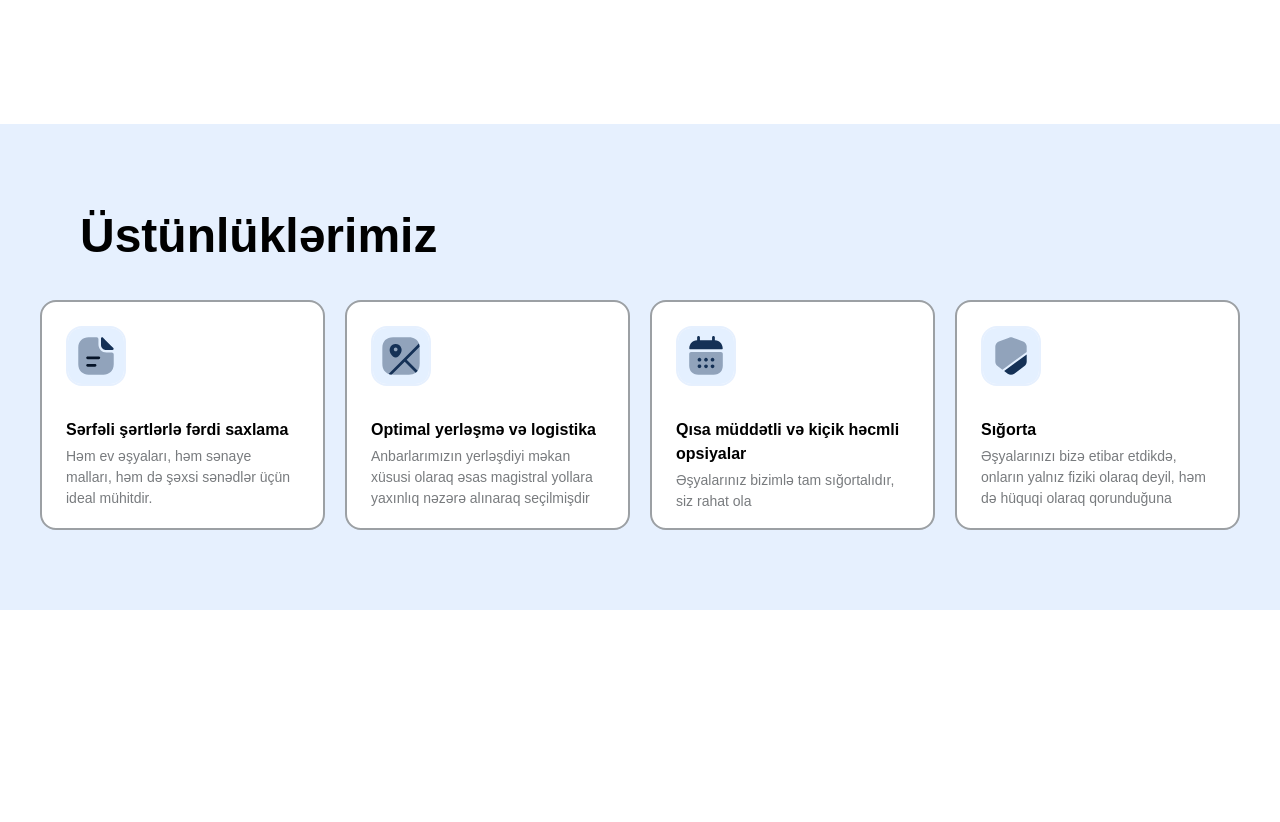
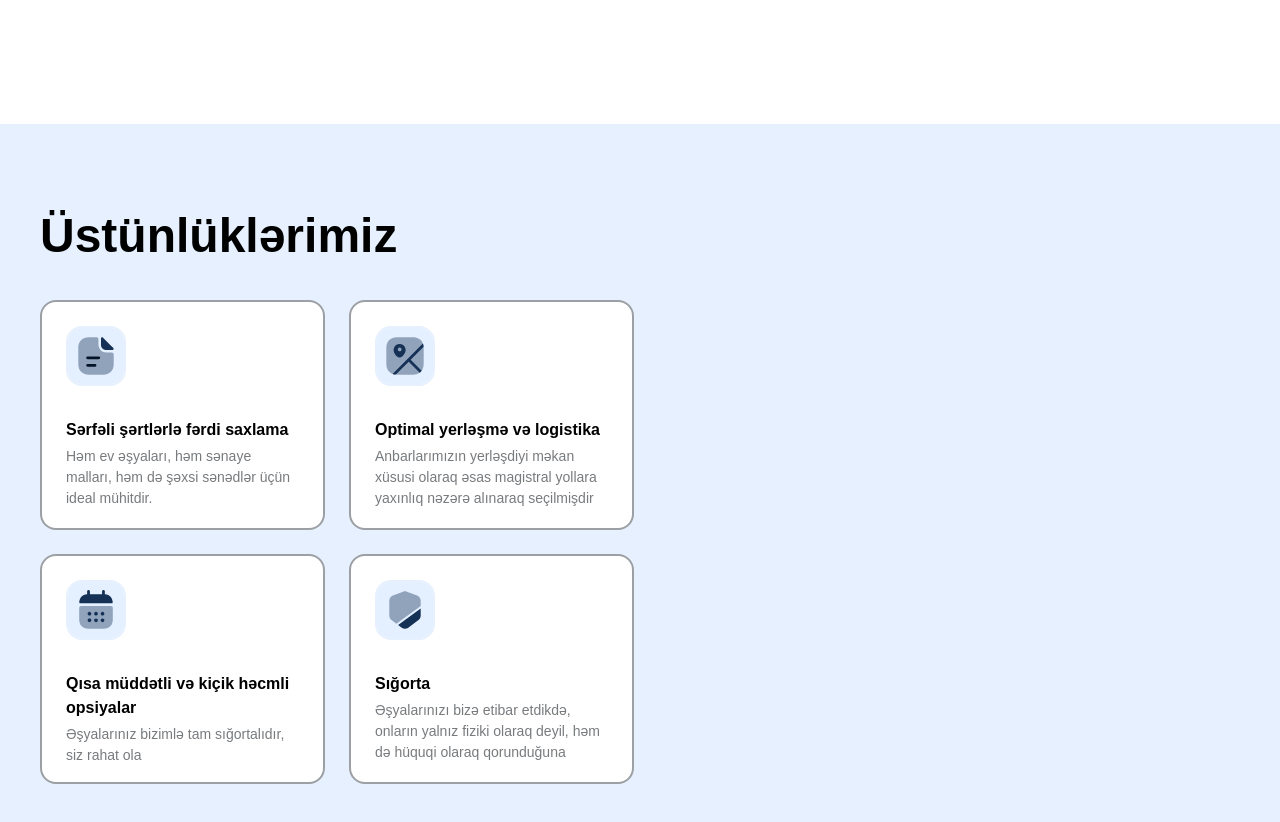
Before and after one commit to NeoNae27/anbar-site, a Next.js app: page / in a window 1280 px wide. Shown: the part 1500-2322 px from the top of the page. Before the commit the page ends 2110 px from the top, so only its background shows below. Built offline with nearby package versions, Linux system fonts and the light colour scheme.

Commit message:
Update Advantages layout

```diff
--- a/src/components/Cards/DefaultCard/DefaultCard.scss
+++ b/src/components/Cards/DefaultCard/DefaultCard.scss
@@ -1,7 +1,6 @@
 .card {
   &__container {
     display: flex;
-
     gap: 32px;
     flex-direction: column;
     border: 2px var(--color-gray-300) solid;
@@ -16,6 +15,10 @@
     @media (max-width: 1280px) {
       width: 285px;
       height: 230px;
+    }
+
+    @media (min-width: 375px) {
+       flex: 0 0 auto;
     }
   }
 
--- a/src/layout/Advantages/Advantages.jsx
+++ b/src/layout/Advantages/Advantages.jsx
@@ -1,29 +1,36 @@
 "use client";
 import "./Advantages.scss";
 import DefaultCard from "@/components/Cards/DefaultCard/DefaultCard";
-import SmallCard from "@/components/Cards/SmallCard/SmallCard.jsx";
 
 export default function Advantages() {
   const AdvantagesList = [
     {
       icon: "/icons/adv/doc.svg",
+      alt: "Doc icon",
+      ariaLabel: "Sərfəli şərtlərlə fərdi saxlama icon",
       title: "Sərfəli şərtlərlə fərdi saxlama",
       description:
         "Həm ev əşyaları, həm sənaye malları, həm də şəxsi sənədlər üçün ideal mühitdir.",
     },
     {
       icon: "/icons/adv/map.svg",
+      alt: "Map icon",
+      ariaLabel: "Optimal yerləşmə və logistika icon",
       title: "Optimal yerləşmə və logistika",
       description:
         "Anbarlarımızın yerləşdiyi məkan xüsusi olaraq əsas magistral yollara yaxınlıq nəzərə alınaraq seçilmişdir",
     },
     {
       icon: "/icons/adv/calenda.svg",
+      alt: "Calendar icon",
+      ariaLabel: "Qısa müddətli və kiçik həcmli opsiyalar иконка",
       title: "Qısa müddətli və kiçik həcmli opsiyalar",
       description: "Əşyalarınız bizimlə tam sığortalıdır, siz rahat ola ",
     },
     {
       icon: "/icons/adv/shield.svg",
+      alt: "Shield icon",
+      ariaLabel: "Sığorta icon",
       title: "Sığorta ",
       description:
         "Əşyalarınızı bizə etibar etdikdə, onların yalnız fiziki olaraq deyil, həm də hüquqi olaraq qorunduğuna",
@@ -31,22 +38,24 @@ export default function Advantages() {
   ];
 
   return (
-    <div className="advantages">
-      <div className="advantages-container">
-        <div className="advantages-header">
-          <h2 className="advantages-title">Üstünlüklərimiz</h2>
-        </div>
-        <div className="advantages-cards">
+    <section className="advantages" aria-labelledby="advantages-title">
+      <div className="advantages__container">
+        <header className="advantages__header">
+          <h2 className="advantages__title">Üstünlüklərimiz</h2>
+        </header>
+        <div className="advantages__cards">
           {AdvantagesList.map((advantage) => (
             <DefaultCard
               key={advantage.title}
               icon={advantage.icon}
+              alt={advantage.alt}
+              ariaLabel={advantage.ariaLabel}
               title={advantage.title}
               description={advantage.description}
             ></DefaultCard>
           ))}
         </div>
       </div>
-    </div>
+    </section>
   );
 }
--- a/src/layout/Advantages/Advantages.scss
+++ b/src/layout/Advantages/Advantages.scss
@@ -4,26 +4,66 @@
   align-items: center;
   flex-direction: column;
   width: 100%;
-  padding: 40px;
+  padding: 80px 40px;
   background-color: var(--color-first-100);
 
-  .advantages-container {
+  @media (max-width: 652px) {
+    padding: 0px 32px 64px;
+  }
+
+  // For x scroll without clipping
+  @media (width < 652px) {
+    padding: 0px;
+    padding-left: 32px;
+    gap: 0px;
+    padding-bottom: 32px;
+  }
+
+  &__container {
     display: flex;
     width: 100%;
+    gap: 32px;
     max-width: 1280px;
     flex-direction: column;
-    padding: 40px 0px;
-    gap: 32px;
+    justify-content: space-between;
+  }
+
+  &__header {
+    @media (max-width: 652px) {
+      padding: 64px 32px 0px 0px;
+    }
+
+    h2 {
+      @media (max-width: 652px) {
+        font-size: 2rem; // 32px
+        line-height: 3.25rem; // 52px
+        font-weight: 600;
+      }
+    }
+  }
+
+  &__cards {
+    display: flex;
+    flex-direction: row;
     justify-content: space-between;
 
-    h2 {
-        padding-left: 40px;
+    @media (width <= 1280px) {
+      display: grid;
+      grid-template-columns: 1fr 1fr;
+      grid-template-rows: 1fr 1fr;
+      gap: 24px;
+      width: fit-content;
     }
 
-    .advantages-cards {
+    @media (width < 652px) {
+      width: 100%;
       display: flex;
       flex-direction: row;
-      justify-content: space-between;
+      scroll-snap-type: x mandatory;
+      overflow: scroll;
+      gap: 24px;
+      scroll-behavior: smooth;
+      -webkit-overflow-scrolling: touch;
     }
   }
 }
--- a/src/layout/Banner/Banner.jsx
+++ b/src/layout/Banner/Banner.jsx
@@ -9,6 +9,7 @@ export default function Banner() {
     <section
       className="banner"
       aria-label="Əsas banner - konteyner anbarının icarəsi"
+      role="region"
     >
       <div className="banner__container">
         <div className="banner__container-text">
```
